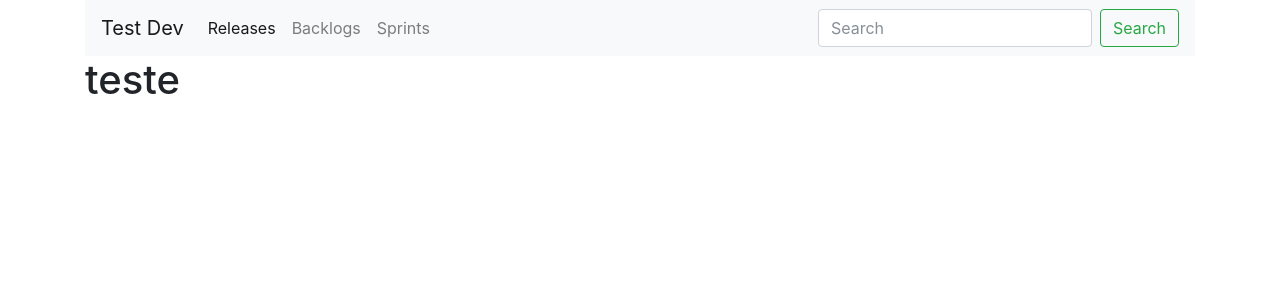
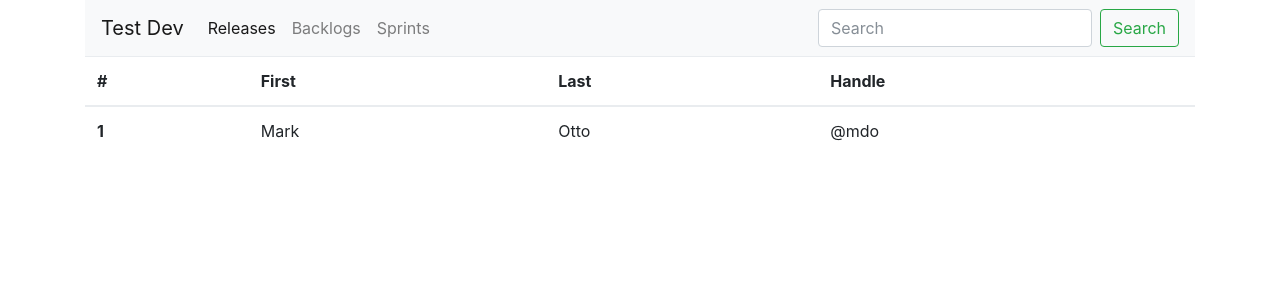
Before and after one commit to jubarodrigo/react-agile-app, a React (Create React App) app: page / in a window 1280 px wide. Both pictures are taken after a click on the button "Releases". Shown: the top 300 px of the page. Built offline with nearby package versions, Linux system fonts and the light colour scheme.

Commit message:
update releases

```diff
--- a/src/App.js
+++ b/src/App.js
@@ -9,7 +9,7 @@ class App extends Component {
     const logo = 'Test Dev';
     return (
       <div className="container">
-        <NavBar logo={logo}/>
+        <NavBar logo={logo} />
         {this.props.children}
       </div>
     );
--- a/src/container/Releases.js
+++ b/src/container/Releases.js
@@ -1,9 +1,29 @@
-import React, {Component} from 'react';
+import React, { Component } from 'react';
 
 export default class Releases extends Component {
-    render(){
-        return(
-            <h1>teste</h1>
+
+
+
+    render() {
+        return (
+            <table className="table table-hover">
+                <thead>
+                    <tr>
+                        <th scope="col">#</th>
+                        <th scope="col">First</th>
+                        <th scope="col">Last</th>
+                        <th scope="col">Handle</th>
+                    </tr>
+                </thead>
+                <tbody>
+                    <tr>
+                        <th scope="row">1</th>
+                        <td>Mark</td>
+                        <td>Otto</td>
+                        <td>@mdo</td>
+                    </tr>
+                </tbody>
+            </table>
         );
     }
 }
--- a/src/index.js
+++ b/src/index.js
@@ -7,13 +7,13 @@ import Home from './container/Home';
 import Releases from './container/Releases';
 import Backlogs from './container/Backlogs';
 import Sprints from './container/Sprints';
-import {Router, Route, IndexRoute, hashHistory} from 'react-router';
+import { Router, Route, IndexRoute, hashHistory } from 'react-router';
 
 
 ReactDOM.render(
     <Router history={hashHistory}>
         <Route path='/' component={App}>
-            <IndexRoute component={Home}/>
+            <IndexRoute component={Home} />
             <Route path='releases' component={Releases} />
             <Route path='backlogs' component={Backlogs} />
             <Route path='sprints' component={Sprints} />
```
Also changed, not shown: src/container/Home.js (+9 -9 lines), src/ui/HomeCard.js (+5 -3 lines).
